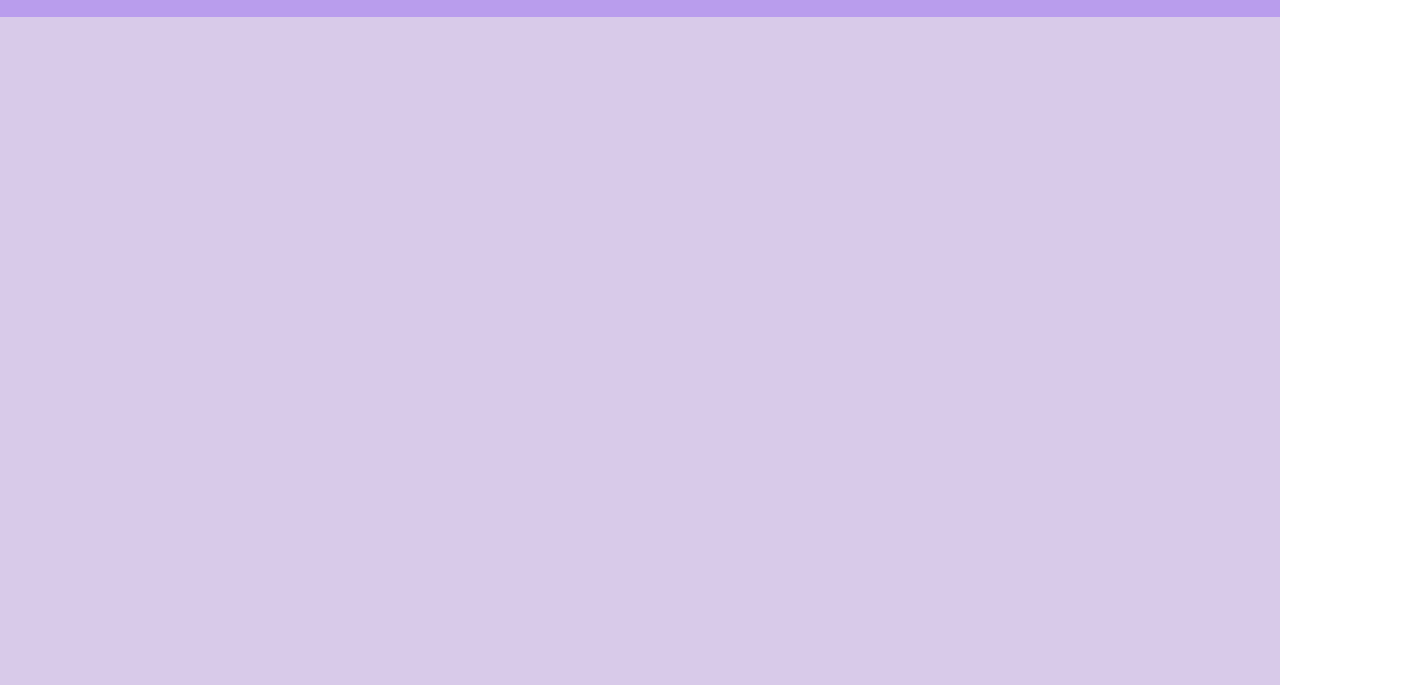
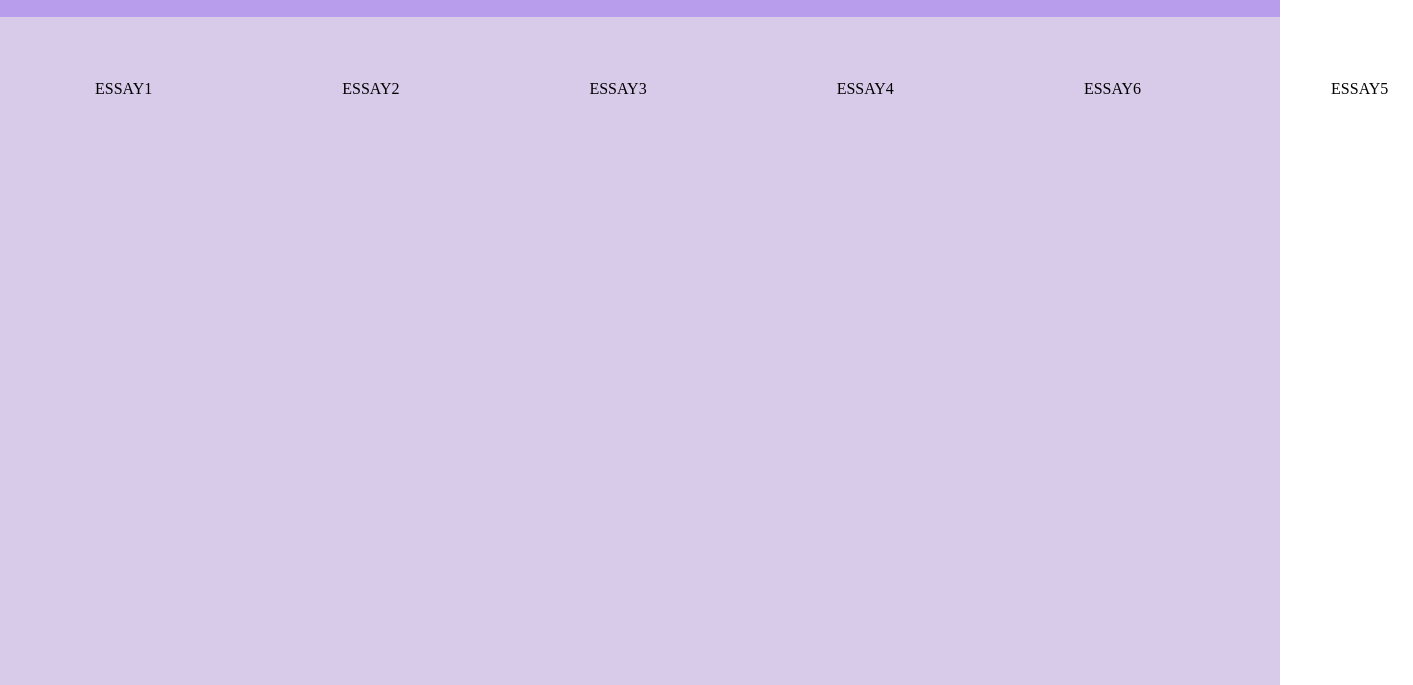
Before and after one commit to Hyperion147/WEB, a plain HTML site: page Website ideas/3ESSAY/index.html in a window 1280 px wide. Shown: the part 115-800 px from the top of the page, 1413 px wide, since content can reach past the window. Drawn offline with Linux system fonts and the light colour scheme.

Commit message:
new essays

```diff
--- a/Website ideas/3ESSAY/index.html
+++ b/Website ideas/3ESSAY/index.html
@@ -1,5 +1,6 @@
 <!DOCTYPE html>
 <html lang="en">
+
 <head>
     <meta charset="UTF-8">
     <meta name="viewport" content="width=device-width, initial-scale=1.0">
@@ -7,6 +8,7 @@
 
     <link rel="stylesheet" href="style.css">
 </head>
+
 <body>
     <header>
 
@@ -30,7 +32,18 @@
 
     <main>
 
+
+        <div class="content">
+           <section><a href="#"> ESSAY1 </a></section>
+           <section><a href="#"> ESSAY2 </a></section>
+           <section><a href="#"> ESSAY3 </a></section>
+           <section><a href="#"> ESSAY4 </a></section>
+           <section><a href="#"> ESSAY6 </a></section>
+           <section><a href="#"> ESSAY5 </a></section>
+        </div>
+
     </main>
 
 </body>
+
 </html>
--- a/Website ideas/3ESSAY/style.css
+++ b/Website ideas/3ESSAY/style.css
@@ -6,13 +6,13 @@
 header {
     position: fixed;
     width: 100vw;
+
 }
 
-.logo{
+.logo {
     display: flex;
-margin: 0;
-
-height: 100px;
+    margin: 0;
+    height: 100px;
 }
 
 
@@ -22,10 +22,13 @@ header nav {
     background-color: #b99ded;
     justify-content: space-around;
 }
-header nav .logo{
+
+header nav .logo {
     display: flex;
     justify-content: flex-start;
+
 }
+
 header nav ul {
 
     margin: 20px;
@@ -49,10 +52,11 @@ header nav ul li a {
     float: left;
     padding: 0px 5px;
 }
+
 header nav ul li a:hover {
     background-color: #d7cbe5;
     color: rgb(79, 2, 156);
-  }
+}
 
 header nav .searchbox {
     margin: 28px;
@@ -69,7 +73,7 @@ header nav .searchbox input {
     outline: none;
     border: 3px solid rgb(9, 72, 37);
     padding-left: 15px;
-    font-family:  'Arial Narrow Bold', sans-serif;
+    font-family: 'Arial Narrow Bold', sans-serif;
 
 }
 
@@ -82,13 +86,27 @@ header nav .searchbox button {
     cursor: pointer;
     font-family: cursive;
 }
-header nav .searchbox button:hover{
+
+header nav .searchbox button:hover {
     background-color: rgb(124, 66, 231);
 }
 
 
 
-main{
+main {
     background-color: #d8cae9;
     height: 150vh;
+    padding-top: 100px;
 }
+
+main .content {
+    display: flex;
+}
+main .content section {
+    margin: 70px;
+    padding: 25px;
+}
+main .content section a{
+    text-decoration: none;
+    color: black;
+}
```
